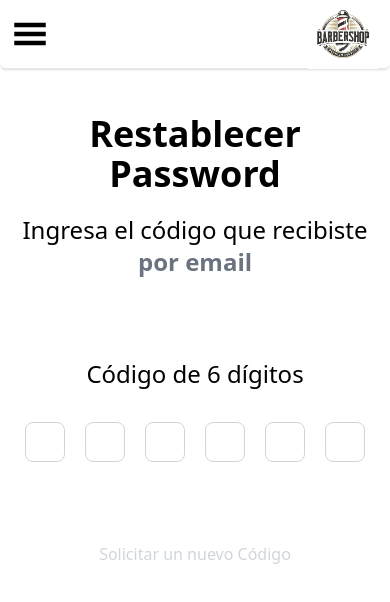
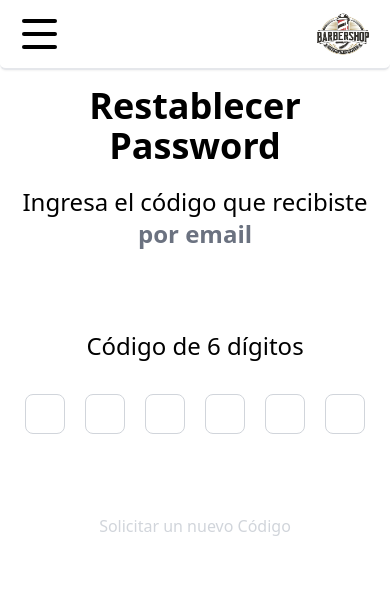
Before and after one commit to ignacioM3/BarberShop, a React (Vite) app in the folder frontend/: page /auth/new-password in a window 390 px wide. Shown: the top 602 px of the page. Built offline with nearby package versions, Linux system fonts and the light colour scheme; no server answers.

Commit message:
add burger menu

```diff
--- a/frontend/src/App.css
+++ b/frontend/src/App.css
@@ -17,6 +17,73 @@
 }
 
 
-.bgCarrousel{
-  background-image: url('/carrousel/3ecfa248-5995-45a1-9f3c-231d6b279bc4.webp');
+.nav-icon-5{
+  width: 35px;
+  height: 30px;
+  margin: 10px 10px;
+  position: relative;
+  cursor: pointer;
+  display: inline-block;
 }
+.nav-icon-5 span{
+  background-color:#000000;
+  position: absolute;
+  border-radius: 2px;
+  transition: .3s cubic-bezier(.8, .5, .2, 1.4);
+  width:100%;
+  height: 4px;
+  transition-duration: 500ms
+}
+.nav-icon-5 span:nth-child(1){
+  top:0px;
+  left: 0px;
+}
+.nav-icon-5 span:nth-child(2){
+  top:13px;
+  left: 0px;
+  opacity:1;
+}
+.nav-icon-5 span:nth-child(3){
+  bottom:0px;
+  left: 0px;
+}
+.nav-icon-5:not(.open):hover span:nth-child(1){
+  transform: rotate(-3deg) scaleY(1.1);
+}
+.nav-icon-5:not(.open):hover span:nth-child(2){
+  transform: rotate(3deg) scaleY(1.1);
+}
+.nav-icon-5:not(.open):hover span:nth-child(3){
+  transform: rotate(-4deg) scaleY(1.1);
+}
+.nav-icon-5.open span:nth-child(1){
+  transform: rotate(45deg);
+  top: 13px;
+}
+.nav-icon-5.open span:nth-child(2){
+  opacity:0;
+}
+.nav-icon-5.open span:nth-child(3){
+  transform: rotate(-45deg);
+  top: 13px;
+}
+
+
+.bg{
+  position: absolute;
+  background-color: #ffffff;
+  width: 50%;
+  height: 250px;
+  margin-top: 70px;
+  z-index: 1;
+  top: -400px;
+  border: 1px solid #ccc;
+  border-radius: 0 0 10px 10px;
+  transition: all .6s ease-in-out;
+}
+
+
+.active{
+  top: 0;
+  left: 0;
+}
--- /dev/null
+++ b/frontend/src/components/Burger.tsx
@@ -0,0 +1,20 @@
+
+interface BurgerInterface {
+    handleClick: () => void;
+    clicked: boolean
+}
+
+
+export function Burger({ handleClick, clicked }: BurgerInterface) {
+
+    return (
+        <div
+            className={`icon nav-icon-5 ${clicked ? "open" : ''} md:hidden`}
+            onClick={handleClick}
+            >
+            <span></span>
+            <span></span>
+            <span></span>
+        </div>
+    )
+}
--- a/frontend/src/components/Header.tsx
+++ b/frontend/src/components/Header.tsx
@@ -1,22 +1,34 @@
 
 import { FaUser } from 'react-icons/fa'
-import { GiHamburgerMenu } from 'react-icons/gi'
 import { Link } from 'react-router-dom'
 import useAuth from '../hooks/useAuth'
 import 'react-toastify/dist/ReactToastify.css'
-
+import { FaHome } from "react-icons/fa";
+import { FaUserGroup } from "react-icons/fa6";
 import { AppRoutes } from '../routes';
 import { UserRole } from '../types/use-role'
+import { Burger } from './Burger'
+import { IoIosBusiness } from "react-icons/io";
+import { useState } from 'react'
+import { FaDollarSign } from "react-icons/fa";
+import { CiLogout } from "react-icons/ci";
+import { FaCog } from "react-icons/fa";
 
 
 export function Header() {
   const { currentUser } = useAuth()
 
+  const [clicked, setClicked] = useState(false)
+  const handleClick = () => {
+    setClicked(!clicked)
+  }
+
   return (
-    <header className='flex h-[70px] md:h-auto justify-between p-3 lg:py-0 border-b-2 bg-white shadow-sm items-center fixed w-full z-[100] top-0 rounded-b-md'>
-      <GiHamburgerMenu className='text-4xl cursor-pointer md:hidden' />
+  <>
+      <header className='flex h-[70px] md:h-auto justify-between p-3 lg:py-0 border-b-2 bg-white shadow-sm items-center fixed w-full z-[100] top-0 rounded-b-md'>
+      <Burger clicked={clicked} handleClick={handleClick} />
       <Link to={AppRoutes.home.route()}>
-        <img className='w-[70px] lg:w-[80px]' src="/logo.jpg" alt="" />
+        <img className='w-[70px] h-[60px] lg:w-[80px]' src="/logo.jpg" alt="" />
       </Link>
       <div className='hidden md:flex gap-5 flex-grow items-center justify-center'>
         <Link to={AppRoutes.home.route()} className='font-bold hover:bg-gray-500 p-3 rounded-md text-gray-600 hover:text-white transition-colors'>Inicio</Link>
@@ -35,7 +47,7 @@ export function Header() {
              )
             }
             <span className='font-bold uppercase hidden md:block'>{currentUser.name}</span>
-            <FaUser className='text-2xl cursor-pointer' />
+            <FaUser className='text-3xl cursor-pointer' />
           </div>
           :
           <>
@@ -55,5 +67,14 @@ export function Header() {
 
 
     </header>
+    <div className={`${clicked ? "active" : ""} bg flex flex-col item`}>
+      <Link to={AppRoutes.home.route()} className='flex items-center gap-2 p-2 '><FaHome />Inicio</Link>
+        <Link to={AppRoutes.login.route()} className='flex items-center gap-2 p-2'><FaUserGroup />Nosotros</Link>
+        <Link to={AppRoutes.login.route()} className='flex items-center gap-2 p-2'><IoIosBusiness/>Sucursales</Link>
+        <Link to={AppRoutes.login.route()} className='flex items-center gap-2 p-2'><FaDollarSign />Precios</Link>
+        <Link to={""} className='flex items-center gap-2 p-2'><FaCog/>Configuracion</Link>
+        <Link to={""} className='flex items-center gap-2 p-2'><CiLogout />Cerrar Sesión</Link>
+      </div>
+  </>
   )
 }
--- a/frontend/src/components/carrousel/CarrouselMobile.tsx
+++ b/frontend/src/components/carrousel/CarrouselMobile.tsx
@@ -26,6 +26,7 @@ export function CarrouselMobile({
               "linear-gradient(to bottom, rgba(255, 255, 255, 1), rgba(255, 255, 255, 0.9) 90%, rgba(255, 255, 255, 0))", // Aplica una máscara de gradiente
           WebkitMaskImage:
               "linear-gradient(to bottom, rgba(255, 255, 255, 1), rgba(255, 255, 255, 0.9) 90%, rgba(255, 255, 255, 0))",
+          borderRadius: "8px 8px 0 0"
       }}
 
           src={`/carrousel/${slides[currentIndex].url}`}
--- a/frontend/src/layout/AuthLayout.tsx
+++ b/frontend/src/layout/AuthLayout.tsx
@@ -13,7 +13,7 @@ export function AuthLayout({children}: PropsWithChildren) {
   return (
     <>
     <Header />
-      <div className='mt-[98px]'>
+      <div className='mt-[70px] md:mt-[82px]'>
         {children}
       </div>
 
```
